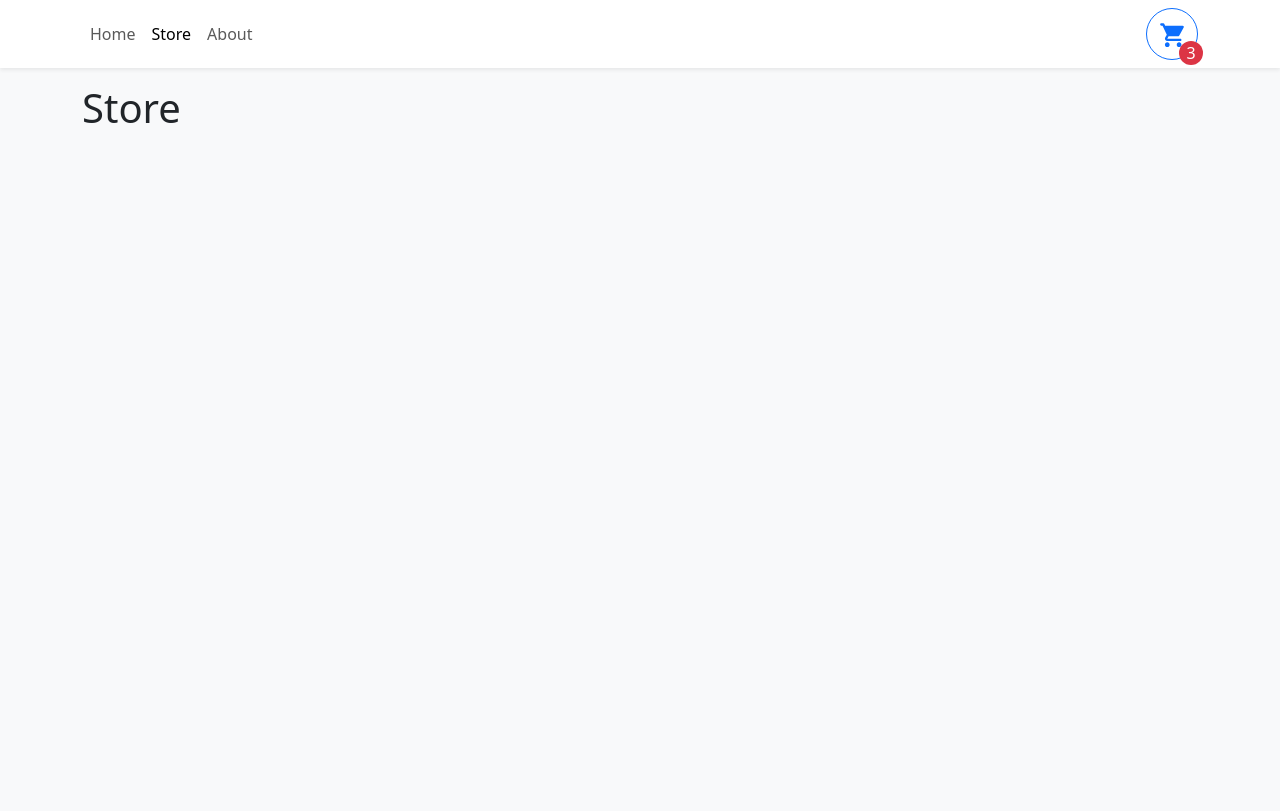
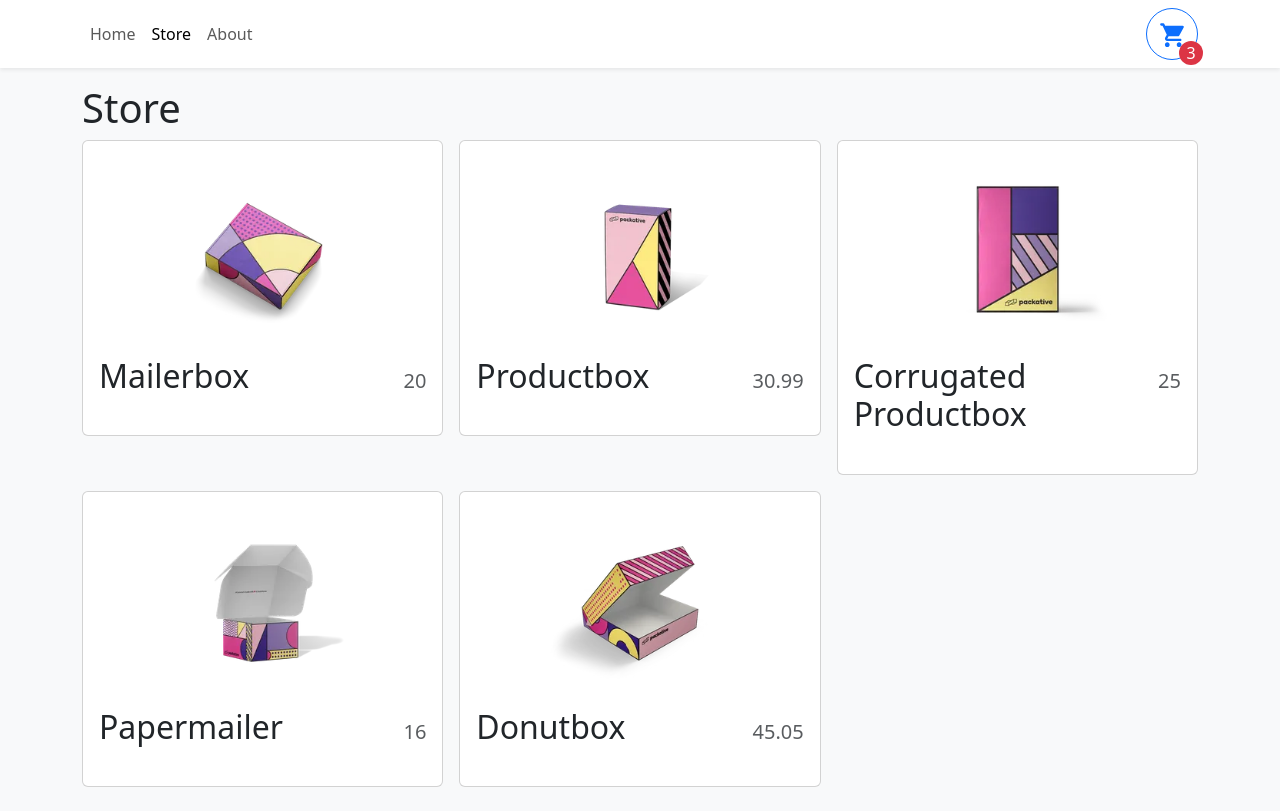
Before and after one commit to ha-anna/REACT_TS-shopping-cart, a React (Vite) app: page /store in a window 1280 px wide. Built offline with nearby package versions, Linux system fonts and the light colour scheme.

Commit message:
Creating Store, StoreItem, items.json

```diff
--- /dev/null
+++ b/src/components/StoreItem.tsx
@@ -0,0 +1,29 @@
+import { Card } from 'react-bootstrap';
+
+type StoreItemProps = {
+  id: number;
+  name: string;
+  price: number;
+  imgUrl: string;
+};
+
+export function StoreItem({ id, name, price, imgUrl }: StoreItemProps) {
+  return (
+    <Card>
+      <Card.Img
+        variant='top'
+        src={imgUrl}
+        style={{ width: '200px', alignSelf: 'center' }}
+      />
+      <Card.Body className={'d-flex flex-column'}>
+        <Card.Title
+          className={
+            'd-flex justify-content-between align-items-baseline mb-4'
+          }>
+          <span className={'fs-2'}>{name}</span>
+          <span className={'ms2 text-muted'}>{price}</span>
+        </Card.Title>
+      </Card.Body>
+    </Card>
+  );
+}
--- /dev/null
+++ b/src/data/items.json
@@ -0,0 +1,32 @@
+[
+  {
+    "id": 1,
+    "name": "Mailerbox",
+    "price": 20,
+    "imgUrl": "/images/box1.webp"
+  },
+  {
+    "id": 2,
+    "name": "Productbox",
+    "price": 30.99,
+    "imgUrl": "/images/box2.webp"
+  },
+  {
+    "id": 3,
+    "name": "Corrugated Productbox",
+    "price": 25,
+    "imgUrl": "/images/box3.webp"
+  },
+  {
+    "id": 4,
+    "name": "Papermailer",
+    "price": 16,
+    "imgUrl": "/images/box4.webp"
+  },
+  {
+    "id": 5,
+    "name": "Donutbox",
+    "price": 45.05,
+    "imgUrl": "/images/box5.webp"
+  }
+]
--- a/src/pages/Store.tsx
+++ b/src/pages/Store.tsx
@@ -1,3 +1,23 @@
+import { Row, Col } from 'react-bootstrap';
+import storeItems from '../data/items.json';
+import { StoreItem } from '../components/StoreItem';
+
 export function Store() {
-  return <h1>Store</h1>;
+  return (
+    <>
+      <h1>Store</h1>
+      <Row
+        md={2}
+        xs={1}
+        lg={3}
+        className='g-3'>
+        {storeItems.map((item) => (
+          <Col key={item.id}>
+            <StoreItem {...item} />
+          </Col>
+        ))}
+        <Col></Col>
+      </Row>
+    </>
+  );
 }
```
